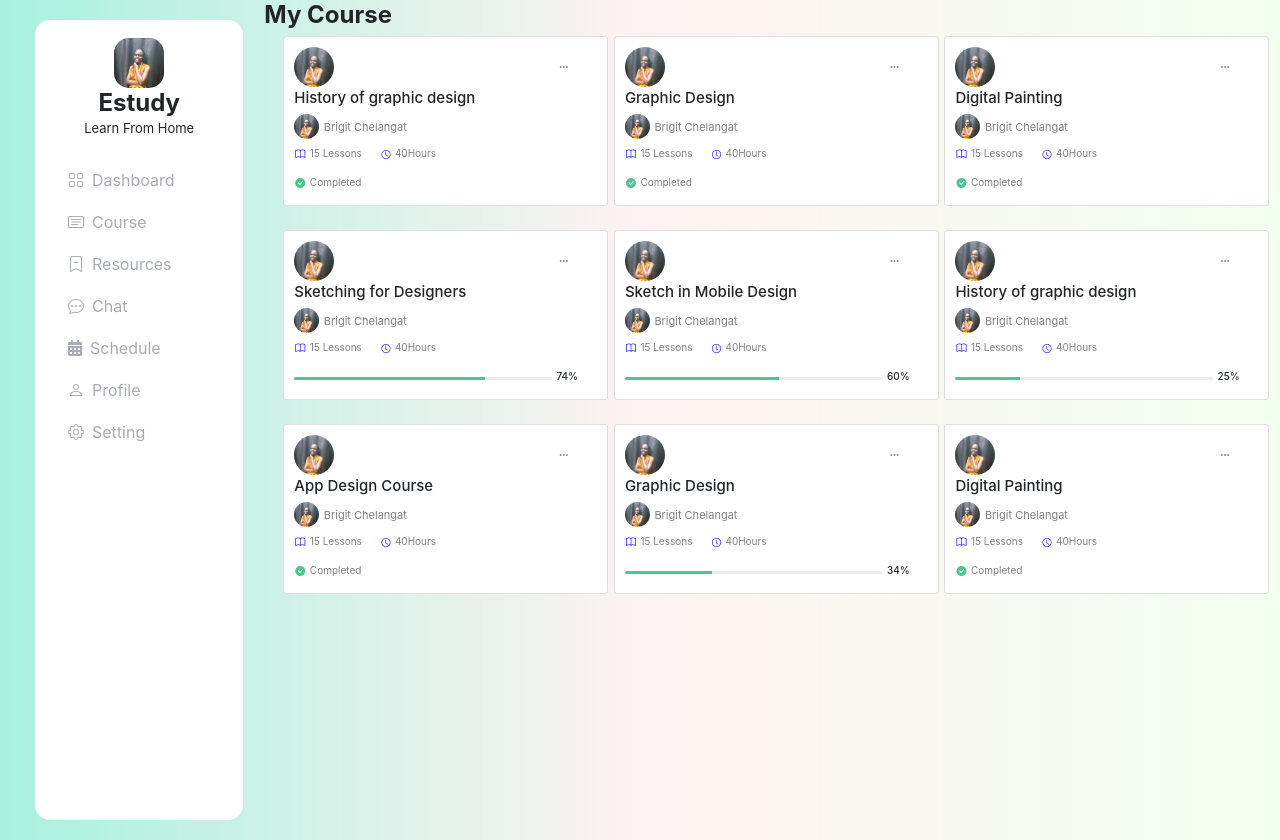
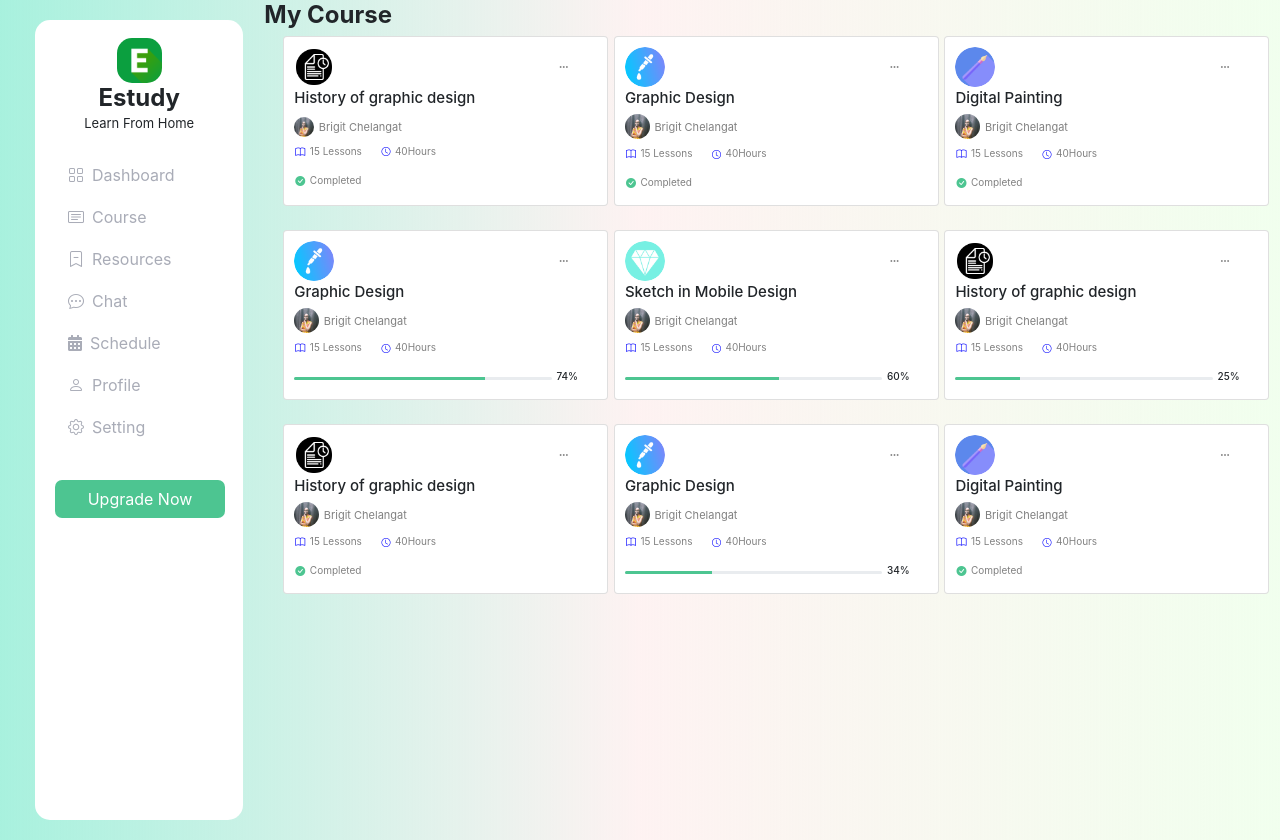
Before and after one commit to brigitchelangat/Courses-Design-Challenge, a plain HTML site: page responsive.html in a window 1280 px wide. Drawn offline with nearby package versions, Linux system fonts and the light colour scheme.

Commit message:
Updated images

```diff
--- a/responsive.html
+++ b/responsive.html
@@ -100,13 +100,27 @@
         .card-body {
             padding: 0;
         }
-        .progress{
+
+        .progress {
             height: .2rem;
             width: 85%;
             display: inline-flex;
         }
-        .progress-bar{
+
+        .progress-bar {
             background-color: #4dc591;
+        }
+        .btn-upgrade {
+            background-color: #4dc591;
+            color: white;
+            border-radius: 7px;
+            width: 170px;
+            margin-left: 10px;
+        }
+
+        .btn-upgrade:hover {
+            background-color: #45b183; /* Darker shade for hover effect */
+            color: white;
         }
     </style>
 </head>
@@ -115,7 +129,7 @@
     <div class="container-fluid vh-100">
         <div class="row">
             <div class="col-lg-2 col-md-4 col-sm-6 nav-div">
-                <img src="brigitimage.jpeg" alt="Logo" class="img-fluid mx-auto mt-2 d-block" width="50" height="50"
+                <img src="letter-e.png" alt="Logo" class="img-fluid mx-auto mt-2 d-block" width="45" height="45"
                     style="border-radius: 15px;">
                 <h1 class="main-titles">Estudy</h1>
                 <p class="text-center" style="font-size: 13px; margin: 0%; padding-bottom: 15px;">Learn From Home</p>
@@ -143,6 +157,8 @@
                         <a class="nav-link" href="#"><i class="bi bi-gear"></i> Setting</a>
                     </li>
                 </ul>
+                <br>
+                <button class="btn btn-upgrade">Upgrade Now</button>
             </div>
             <div class="col-lg-9 col-md-8 col-sm-6 content-div" id="dashboard">
                 <h1 class="main-titles" style="text-align: left;">My Course</h1>
@@ -151,13 +167,13 @@
                     <div class="col-lg-4 col-md-6 col-sm-12">
                         <div class="card mx-auto mb-4">
                             <div class="card-body">
-                                <img src="brigitimage.jpeg" alt="Logo" class="img-fluid" width="40" height="40"
+                                <img src="hgdesign.png" alt="Logo" class="img-fluid" width="40" height="40"
                                     style="border-radius: 50px;">
                                 <i class="bi bi-three-dots"
                                     style="margin-left: 220px; font-size: 10px; color: gray;"></i>
                                 <p style="font-weight: 500; font-size: 15px; margin-bottom: 4px;">History of graphic
                                     design</p>
-                                <img src="brigitimage.jpeg" alt="Logo" class="img-fluid" width="25" height="25"
+                                <img src="brigitimage.jpeg" alt="Logo" class="img-fluid" width="20" height="20"
                                     style="border-radius: 50px;">
                                 <span style="font-weight: 400; font-size: 11px; color: gray;">Brigit Chelangat</span>
                                 <p style="margin-bottom: 5px;">
@@ -180,7 +196,7 @@
                     <div class="col-lg-4 col-md-6 col-sm-12">
                         <div class="card mx-auto mb-4">
                             <div class="card-body">
-                                <img src="brigitimage.jpeg" alt="Logo" class="img-fluid" width="40" height="40"
+                                <img src="gdesign.png" alt="Logo" class="img-fluid" width="40" height="40"
                                     style="border-radius: 50px;">
                                 <i class="bi bi-three-dots"
                                     style="margin-left: 220px; font-size: 10px; color: gray;"></i>
@@ -208,7 +224,7 @@
                     <div class="col-lg-4 col-md-6 col-sm-12">
                         <div class="card mx-auto mb-4">
                             <div class="card-body">
-                                <img src="brigitimage.jpeg" alt="Logo" class="img-fluid" width="40" height="40"
+                                <img src="paint-brush.png" alt="Logo" class="img-fluid" width="40" height="40"
                                     style="border-radius: 50px;">
                                 <i class="bi bi-three-dots"
                                     style="margin-left: 220px; font-size: 10px; color: gray;"></i>
@@ -237,11 +253,11 @@
                     <div class="col-lg-4 col-md-6 col-sm-12">
                         <div class="card mx-auto mb-4">
                             <div class="card-body">
-                                <img src="brigitimage.jpeg" alt="Logo" class="img-fluid" width="40" height="40"
+                                <img src="gdesign.png" alt="Logo" class="img-fluid" width="40" height="40"
                                     style="border-radius: 50px;">
                                 <i class="bi bi-three-dots"
                                     style="margin-left: 220px; font-size: 10px; color: gray;"></i>
-                                <p style="font-weight: 500; font-size: 15px; margin-bottom: 4px;">Sketching for Designers</p>
+                                <p style="font-weight: 500; font-size: 15px; margin-bottom: 4px;">Graphic Design</p>
                                 <img src="brigitimage.jpeg" alt="Logo" class="img-fluid" width="25" height="25"
                                     style="border-radius: 50px;">
                                 <span style="font-weight: 400; font-size: 11px; color: gray;">Brigit Chelangat</span>
@@ -258,7 +274,7 @@
                                     <div class="progress-bar" role="progressbar" style="width: 74%" aria-valuenow="75"
                                         aria-valuemin="0" aria-valuemax="100"></div>
                                 </div>
-                                <span style="font-weight: 500; font-size: 10px; " >74%</span>
+                                <span style="font-weight: 500; font-size: 10px; ">74%</span>
 
                             </div>
                         </div>
@@ -266,11 +282,12 @@
                     <div class="col-lg-4 col-md-6 col-sm-12">
                         <div class="card mx-auto mb-4">
                             <div class="card-body">
-                                <img src="brigitimage.jpeg" alt="Logo" class="img-fluid" width="40" height="40"
+                                <img src="mbdesign.png" alt="Logo" class="img-fluid" width="40" height="40"
                                     style="border-radius: 50px;">
                                 <i class="bi bi-three-dots"
                                     style="margin-left: 220px; font-size: 10px; color: gray;"></i>
-                                <p style="font-weight: 500; font-size: 15px; margin-bottom: 4px;">Sketch in Mobile Design</p>
+                                <p style="font-weight: 500; font-size: 15px; margin-bottom: 4px;">Sketch in Mobile
+                                    Design</p>
                                 <img src="brigitimage.jpeg" alt="Logo" class="img-fluid" width="25" height="25"
                                     style="border-radius: 50px;">
                                 <span style="font-weight: 400; font-size: 11px; color: gray;">Brigit Chelangat</span>
@@ -287,7 +304,7 @@
                                     <div class="progress-bar" role="progressbar" style="width: 60%" aria-valuenow="75"
                                         aria-valuemin="0" aria-valuemax="100"></div>
                                 </div>
-                                <span style="font-weight: 500; font-size: 10px; " >60%</span>
+                                <span style="font-weight: 500; font-size: 10px; ">60%</span>
 
                             </div>
                         </div>
@@ -295,7 +312,7 @@
                     <div class="col-lg-4 col-md-6 col-sm-12">
                         <div class="card mx-auto mb-4">
                             <div class="card-body">
-                                <img src="brigitimage.jpeg" alt="Logo" class="img-fluid" width="40" height="40"
+                                <img src="hgdesign.png" alt="Logo" class="img-fluid" width="40" height="40"
                                     style="border-radius: 50px;">
                                 <i class="bi bi-three-dots"
                                     style="margin-left: 220px; font-size: 10px; color: gray;"></i>
@@ -317,7 +334,7 @@
                                     <div class="progress-bar" role="progressbar" style="width: 25%" aria-valuenow="75"
                                         aria-valuemin="0" aria-valuemax="100"></div>
                                 </div>
-                                <span style="font-weight: 500; font-size: 10px; " >25%</span>
+                                <span style="font-weight: 500; font-size: 10px; ">25%</span>
 
                             </div>
                         </div>
@@ -326,11 +343,13 @@
                     <div class="col-lg-4 col-md-6 col-sm-12">
                         <div class="card mx-auto mb-1">
                             <div class="card-body">
-                                <img src="brigitimage.jpeg" alt="Logo" class="img-fluid" width="40" height="40"
+                                <img src="hgdesign.png" alt="Logo" class="img-fluid" width="40" height="40"
                                     style="border-radius: 50px;">
                                 <i class="bi bi-three-dots"
                                     style="margin-left: 220px; font-size: 10px; color: gray;"></i>
-                                <p style="font-weight: 500; font-size: 15px; margin-bottom: 4px;">App Design Course</p>
+                                <p style="font-weight: 500; font-size: 15px; margin-bottom: 4px;">History of graphic
+                                    design
+                                </p>
                                 <img src="brigitimage.jpeg" alt="Logo" class="img-fluid" width="25" height="25"
                                     style="border-radius: 50px;">
                                 <span style="font-weight: 400; font-size: 11px; color: gray;">Brigit Chelangat</span>
@@ -354,7 +373,7 @@
                     <div class="col-lg-4 col-md-6 col-sm-12">
                         <div class="card mx-auto mb-1">
                             <div class="card-body">
-                                <img src="brigitimage.jpeg" alt="Logo" class="img-fluid" width="40" height="40"
+                                <img src="gdesign.png" alt="Logo" class="img-fluid" width="40" height="40"
                                     style="border-radius: 50px;">
                                 <i class="bi bi-three-dots"
                                     style="margin-left: 220px; font-size: 10px; color: gray;"></i>
@@ -375,14 +394,14 @@
                                     <div class="progress-bar" role="progressbar" style="width: 34%" aria-valuenow="75"
                                         aria-valuemin="0" aria-valuemax="100"></div>
                                 </div>
-                                <span style="font-weight: 500; font-size: 10px; " >34%</span>
+                                <span style="font-weight: 500; font-size: 10px; ">34%</span>
                             </div>
                         </div>
                     </div>
                     <div class="col-lg-4 col-md-6 col-sm-12">
                         <div class="card mx-auto mb-1">
                             <div class="card-body">
-                                <img src="brigitimage.jpeg" alt="Logo" class="img-fluid" width="40" height="40"
+                                <img src="paint-brush.png" alt="Logo" class="img-fluid" width="40" height="40"
                                     style="border-radius: 50px;">
                                 <i class="bi bi-three-dots"
                                     style="margin-left: 220px; font-size: 10px; color: gray;"></i>
```
Also changed, not shown: design.png (deleted), gdesign.png (added), hgdesign.png (added), history.png (deleted), letter-e.png (added), mbdesign.png (added), mobiledesign.png.png (deleted), paint-brush.png (added), paint-bucket.png (deleted).
